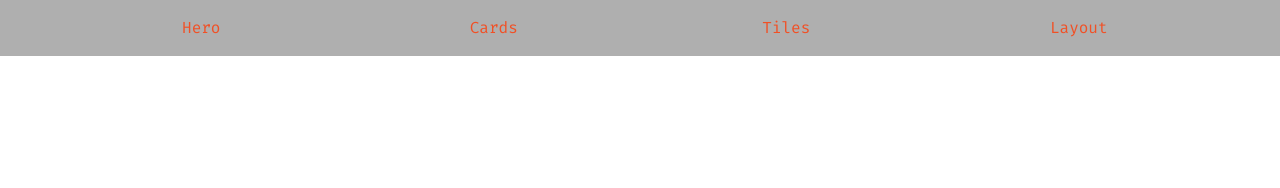
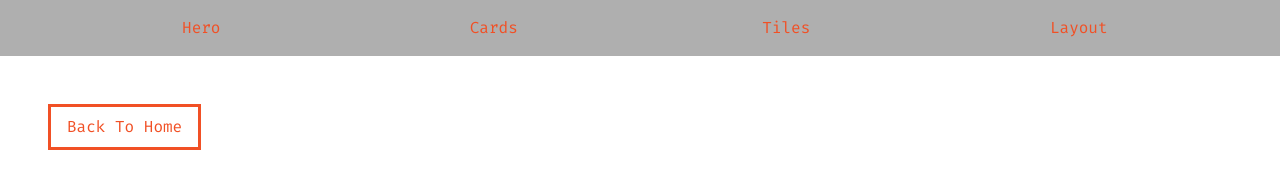
Before and after one commit to KBaruf/Grid-mini-project, a plain HTML site: page index.html in a window 1280 px wide. Drawn offline with Linux system fonts and the light colour scheme.

Commit message:
home page button

```diff
--- a/index.html
+++ b/index.html
@@ -32,6 +32,6 @@
         </li>
       </ul>
     </nav>
-    <!-- <a href="index.html" class="btn">back to home</a> -->
+    <a href="index.html" class="btn">back to home</a>
   </body>
 </html>
```
